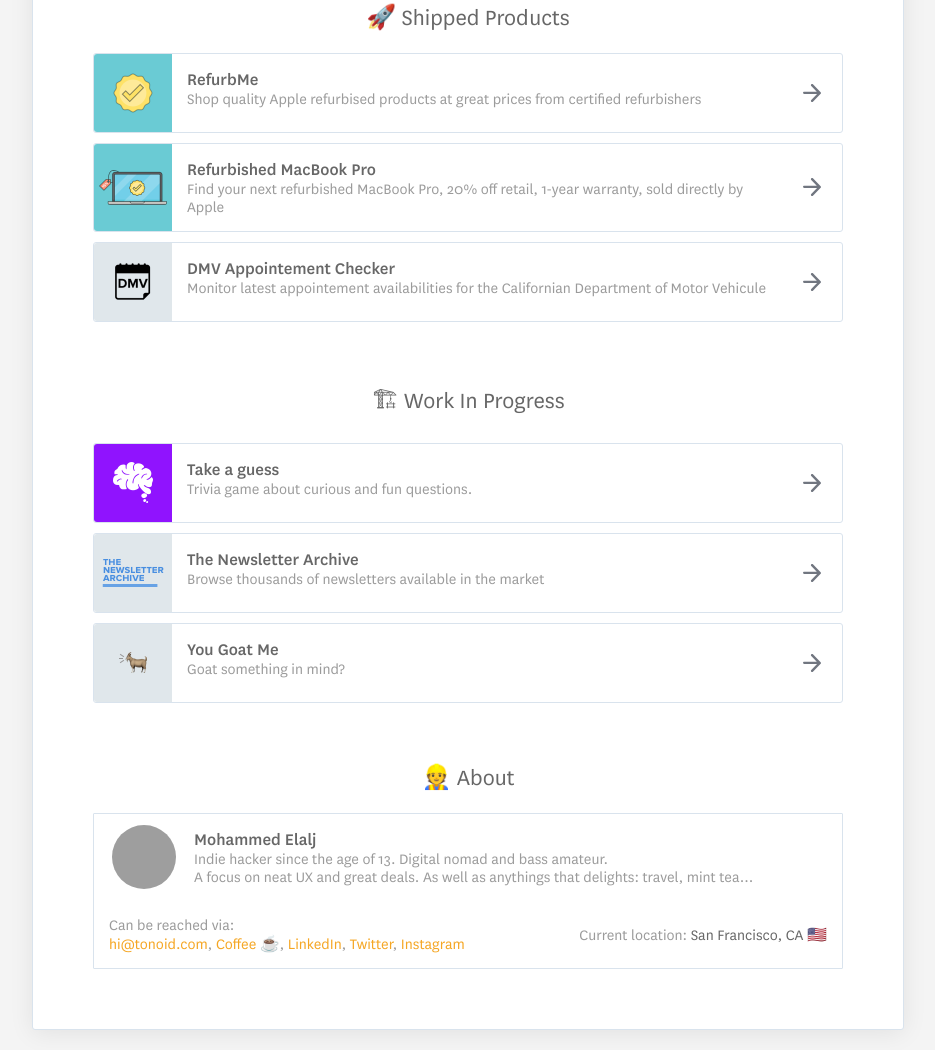
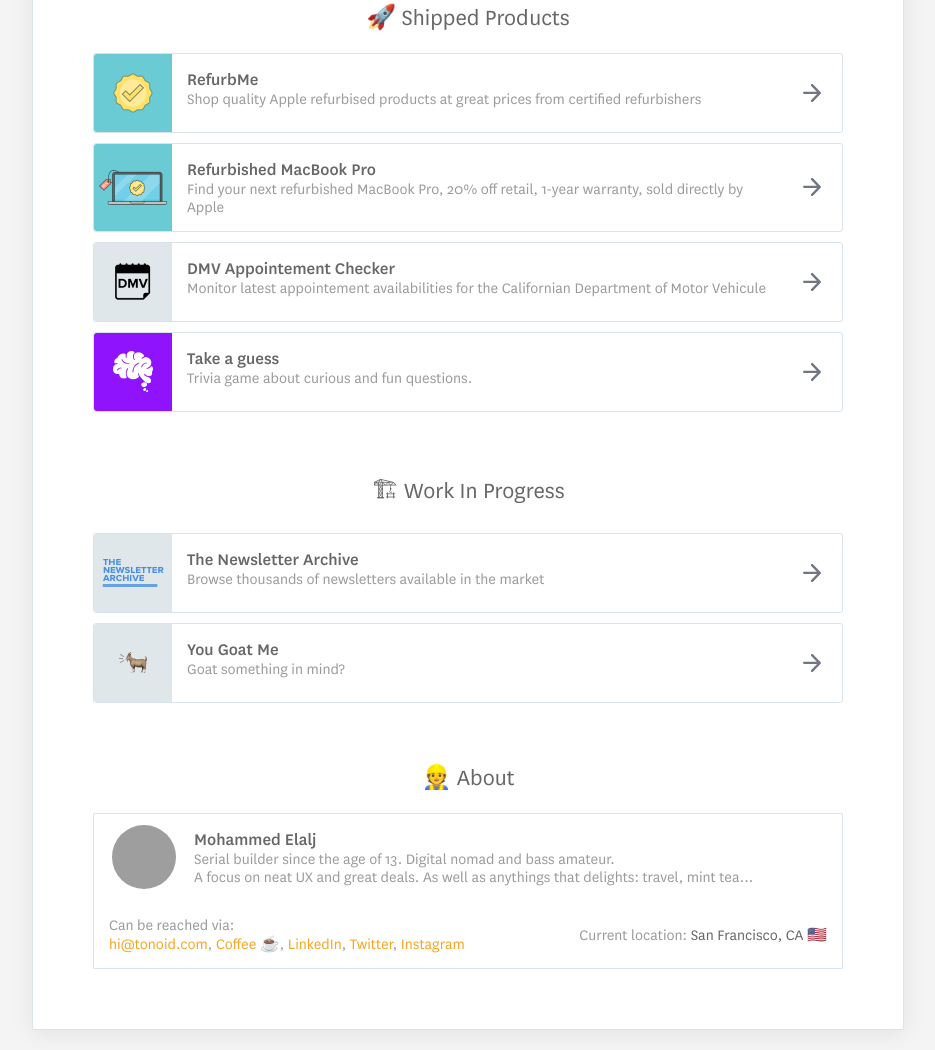
Before and after one commit to melalj/tonoid.com, a plain HTML site: page www/index.html in a window 1280 px wide. Shown: the part 220-1270 px from the top of the page, without its empty margins (172-1107 px from the left). Drawn offline with Linux system fonts and the light colour scheme; grey boxes are pictures that could not be loaded.

```diff
--- a/www/index.html
+++ b/www/index.html
@@ -90,7 +90,7 @@
 
 		body {
 			background-color: #F4F4F4;
-			font-family: 'National';
+			font-family: 'National', sans-serif;
 			color: #676767;
 			font-weight: normal;
 			font-style: normal;
@@ -348,13 +348,8 @@
 							</div>
 						</li>
 					</a>
-				</ul>
-			</section>
 
-			<section>
-				<h2>🏗 Work In Progress</h2>
-				<ul>
-					<a href="javascript:signUpProduct('take-a-guess');" target="_blank">
+					<a href="https://take-a-guess.com/?utm_source=dns&utm_medium=dns&utm_campaign=tonoid.com" target="_blank">
 						<li>
 							<div class="left" style="background-color: #9013FE">
 								<img src="./images/takeaguess.png" width="40px" height="41px" />
@@ -368,8 +363,13 @@
 							</div>
 						</li>
 					</a>
+				</ul>
+			</section>
 
-					<a href="javascript:signUpProduct('the-newsletter-archive');" target="_blank">
+			<section>
+				<h2>🏗 Work In Progress</h2>
+				<ul>
+					<a href="javascript:signUpProduct('the-newsletter-archive');">
 						<li>
 							<div class="left">
 								<img src="./images/the-newsletter-archive.png" width="62px" height="28px" />
@@ -384,7 +384,7 @@
 						</li>
 					</a>
 
-					<a href="javascript:signUpProduct('you-goat-me');" target="_blank">
+					<a href="javascript:signUpProduct('you-goat-me');">
 						<li>
 							<div class="left">
 								<img src="./images/yougoatme.png" width="28px" height="21px" />
@@ -412,7 +412,7 @@
 						<div class="right">
 							<h3>Mohammed Elalj</h3>
 							<p>
-								Indie hacker since the age of 13. Digital nomad and bass amateur.
+								Serial builder since the age of 13. Digital nomad and bass amateur.
 								<br /> A focus on neat UX and great deals. As well as anythings that delights: travel, mint tea...
 							</p>
 						</div>
```
